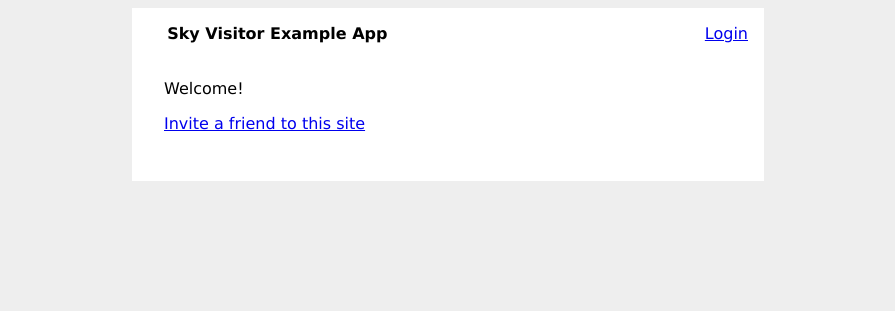
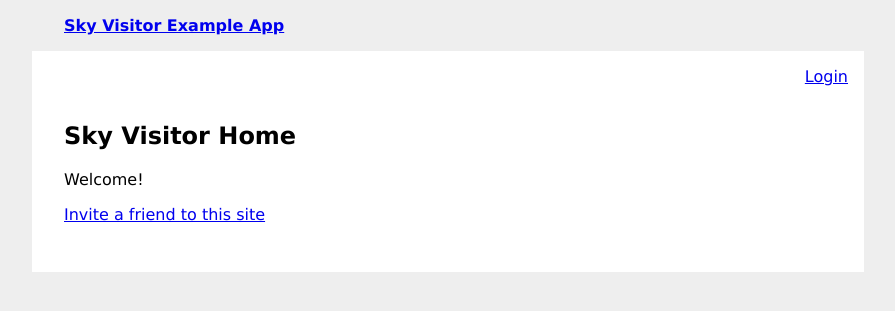
Before and after one commit to concentricsky/django-sky-visitor-tutorial, a Django app: page / in a window 1280 px wide. Shown: the top 311 px of the page, without its empty margins (192-1087 px from the left). Run offline with Django 3.2, Linux system fonts and the light colour scheme; some libraries are stand-ins or nearby versions.

Commit message:
Further cleanup templates and styles

```diff
--- a/exampleapp/settings.py
+++ b/exampleapp/settings.py
@@ -14,6 +14,7 @@ MANAGERS = ADMINS
 
 LOGIN_URL = 'login'
 LOGIN_REDIRECT_URL = '/'
+EMAIL_BACKEND = 'django.core.mail.backends.console.EmailBackend'
 
 INSTALLED_APPS = [
     'exampleapp',
--- a/templates/base.html
+++ b/templates/base.html
@@ -18,38 +18,70 @@
                 font-family: Verdana;
             }
             .container {
-                width: 600px;
+                width: 800px;
                 margin: 0 auto;
                 padding: 1em;
                 background-color: #fff;
             }
-            .login {
+            .user-tools {
                 float: right;
+                margin: 0;
             }
-            strong.title {
-                padding: 1.2em;
+            .user-tools li {
+                float: left;
+                list-style: none;
+                margin-left: 1em;
+            }
+            div.header {
+                width: 800px;
+                margin: 1em auto;
+            }
+            a.title {
+                padding: 1em;
+                font-weight: bold;
             }
             .content {
                 padding: 1em;
+                clear: both;
+            }
+            .messages {
+                background-color: #fffccf;
+                padding: 1em;
+            }
+            label {
+                font-weight: bold;
             }
 
         </style>
     </head>
     <body>
 
+        <div class="header">
+            <a class="title" href="{% url "home" %}">Sky Visitor Example App</a>
+        </div>
+
         <div class="container">
-            <strong class="title">Sky Visitor Example App</strong>
-            <a class="login" href="{% url "login" %}">Login</a>
+            <ul class="user-tools">
+                {% if user.is_authenticated %}
+                    <li>{{ user.username }}</li>
+                    <li><a href="{% url "change_password" %}">Change Password</a></li>
+                    <li><a href="{% url "logout" %}">Log Out</a></li>
+                {% else %}
+                    <li><a class="login" href="{% url "login" %}">Login</a></li>
+                {% endif %}
+            </ul>
 
             <div class="content">
 
                 {% if messages %}
+                    <div class="messages">
                         <strong>Messages:</strong>
                         <ul>
                             {% for message in messages %}
                                 <li>{{ message }}</li>
                             {% endfor %}
                         </ul>
+                    </div>
                 {% endif %}
 
                 <h2>{% block title %}{% endblock %}</h2>
--- a/templates/exampleapp/start_invite.html
+++ b/templates/exampleapp/invitation_complete.html
@@ -1,7 +1,7 @@
 {% extends "base.html" %}
 
 
-{% block title %}Invite a User{% endblock %}
+{% block title %}Finish Your Account{% endblock %}
 
 
 {% block content %}
@@ -9,7 +9,7 @@
     <form method="post">
         {{ form.as_p }}
         {% csrf_token %}
-        <input type="submit">
+        <button type="submit">Submit</button>
     </form>
 
 {% endblock %}
--- a/templates/home.html
+++ b/templates/home.html
@@ -1,4 +1,8 @@
 {% extends "base.html" %}
+
+
+{% block title %}Sky Visitor Home{% endblock %}
+
 
 {% block content %}
     <p>Welcome!</p>
```
Also changed, not shown: exampleapp/views.py (+6 -2 lines), templates/exampleapp/invitation_start.html (added, +15 -0 lines), templates/exampleapp/complete_invite.html (deleted). Lines whose indentation alone changed are shown as unchanged.
